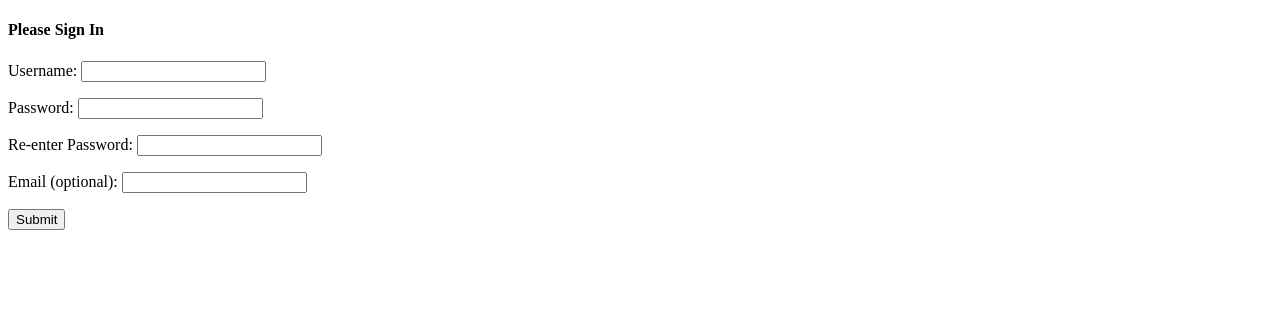
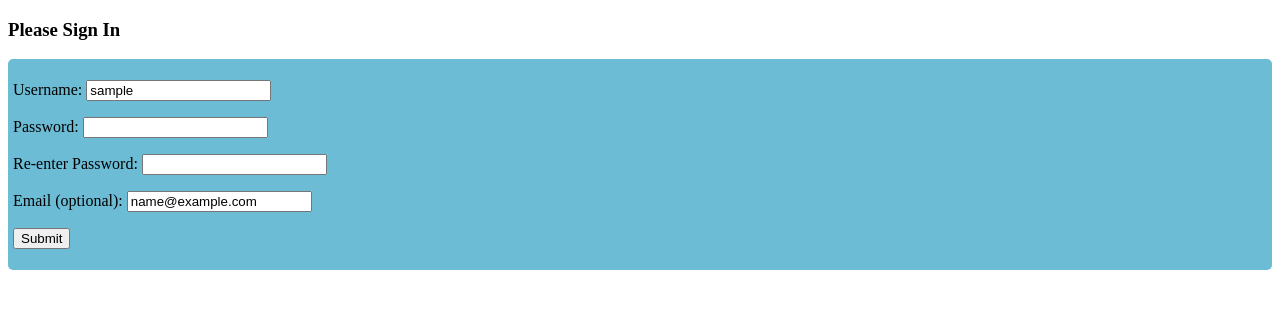
Before and after one commit to kylastyles/user-signup, a Flask app: template templates/index.html in a window 1280 px wide. Shown: the top 309 px of the page. Run offline with Flask 2, Linux system fonts and the light colour scheme; the template is opened without the code that fills it: most values are stand-ins (such as "Sample title", 1, 10 or a date in 2020).

Commit message:
Functional program. CSS needs tweaking. Have not attempted regex.

```diff
--- a/main.py
+++ b/main.py
@@ -8,62 +8,61 @@ app.config['DEBUG'] = True
 def index():
     return render_template("index.html")
 
-@app.route('/', methods=["POST"])
+
+@app.route('/', methods=["GET", "POST"])
 def validate():
 
-    username_entry = request.form["username"]
+    username = request.form["username"]
     username_error = ""
 
-    if username_entry == "":
-        username_error = "Please enter your username."
-    elif " " in username_entry == True:
+    if " " in username == True:
         username_error = "No spaces allowed in Username field."
-    elif len(username_entry) < 3 or len(username_entry) > 20:
+    elif len(username) < 3 or len(username) > 20:
         username_error = "Username must be between 3 and 20 characters."
     else:
         username_error = ""
 
-    password1_entry = request.form["password1"]
+    password1 = request.form["password1"]
     password1_error = ""
 
-    if password1_entry == "":
-        password1_error = "Please enter your password."
-    elif " " in password1_entry == True:
-        password1_error = "No spaces allowed in Password field."
-    elif len(password1_entry) < 3 or len(password1_entry) > 20:
+    if " " in password1:
+        password1_error = "No spaces allowed in passwords."
+    elif len(password1) < 3 or len(password1) > 20:
         password1_error = "Password must be between 3 and 20 characters."
     else:
         password1_error = ""
 
-    password2_entry = request.form["password2"]
+    password2 = request.form["password2"]
     password2_error = ""
 
-    if password2_entry == "":
-        password2_error = "Please verify your password."
-    elif password1_entry != password2_entry:
+    if password1 != password2:
         password2_error = "Passwords must match."
     else:
         password2_error = ""
 
-    email_entry = request.form["email"]
+    email = request.form["email"]
     email_error = ""
 
-    if "@" not in email_entry or "." not in email_entry or " " in email_entry:
-        email_error = "Please enter a valid email. (Optional)"
-    elif len(email_entry) < 3 or len(email_entry) > 20:
-        email_error = "Email may not be less than 3 or greater than 20 characters."
+    if email != "":
+        if "@" not in email or "." not in email or " " in email:
+            email_error = "Please enter a valid email. (Optional)"
+        elif len(email) < 3 or len(email) > 20:
+            email_error = "Email may not be less than 3 or greater than 20 characters."
     else:
         email_error = ""
 
-    #if not username_error and not password1_error and not password2_error and not email_error:
-    return render_template("welcome.html", username_entry = username)
-    #else:
-    #    return render_template("index.html", username_error = username_error, password1_error = password1_error, password2_error = password2_error, email_error = email_error)
+    if not username_error and not password1_error and not password2_error and not email_error:
+        return render_template("welcome.html", username = username)
+    else:
+        return render_template("index.html", username = username, username_error = username_error, password1_error = password1_error, password2_error = password2_error, email = email, email_error = email_error)
+
+
+
 
 @app.route("/welcome", methods=["GET", "POST"])
-def welcome(username_entry):
-    #username = request.form["username"]
-    return render_template("welcome.html", username_entry = username)
+def welcome():
+    username = request.form["username"]
+    return render_template("welcome.html", username = username)
 
 
 app.run()
--- a/static/styles.css
+++ b/static/styles.css
@@ -1,3 +1,3 @@
-p {
-    font-size: 6;
+.error {
+    color: red;
 }
--- a/templates/base.html
+++ b/templates/base.html
@@ -1,10 +1,19 @@
 <!DOCTYPE html>
 <html>
     <head>
-        <title>{{title}}</title>
-        <link type="text/css" rel="stylesheet" href="./static/styles.css">
+        <title>User Signup</title>
+        <link rel="stylesheet" type="text/css" href="../static/styles.css" />
     </head>
     <body>
+        <style>
+            .error {color: red;}
+            .happy {color: white;}
+            div {
+                background-color: rgb(108, 188, 214);
+                border-radius: 5px;
+                padding: 5px;
+            }
+        </style>
 
         {% block content %}
 
--- a/templates/index.html
+++ b/templates/index.html
@@ -2,23 +2,23 @@
 
 
 {% block content %}
-<h4>Please Sign In</h4>
-<form action="/welcome" method="post">
+<h3>Please Sign In</h3>
+<div>
+<form method="post">
     <p><label for="username">Username: </label>
-    <input id="username" type="text" required /></p>
-    <p>{{username_error}}</p>
-    <p><label for="password1">Password: </label>
-    <input id="password1" type="password" required /></p>
-    <p>{{password1_error}}</p>
+    <input name="username" type="text" value="{{username}}" required /></p>
+    <p class="error">{{username_error}}</p>
+    <p><label for="password1">Password:</label>
+    <input name="password1" type="password" required /></p>
+    <p class="error">{{password1_error}}</p>
     <p><label for="password2">Re-enter Password: </label>
-    <input id="password2" type="password" required /></p>
-    <p>{{password2_error}}</p>
-    <p><label for="email">Email (optional): </label>
-    <input id="email" type="text" /></p>
-    <P>{{email_error}}</P>
-    <p><input type="submit" value="Submit" /></p>
-
-
+    <input name="password2" type="password" required /></p>
+    <p class="error">{{password2_error}}</p>
+    <p><label for="email">Email (optional):</label>
+    <input name="email" type="text" value="{{email}}" /></p>
+    <p class="error">{{email_error}}</p>
+    <p><button type="submit">Submit</button></p>
 </form>
+</div>
 
 {% endblock %}
--- a/templates/welcome.html
+++ b/templates/welcome.html
@@ -2,5 +2,7 @@
 
 
 {% block content %}
-<p>Welcome, {{username}}!</p>
+<div>
+<h2 class="happy">Welcome, {{username}}!</h2>
+</div>
 {% endblock %}
```
